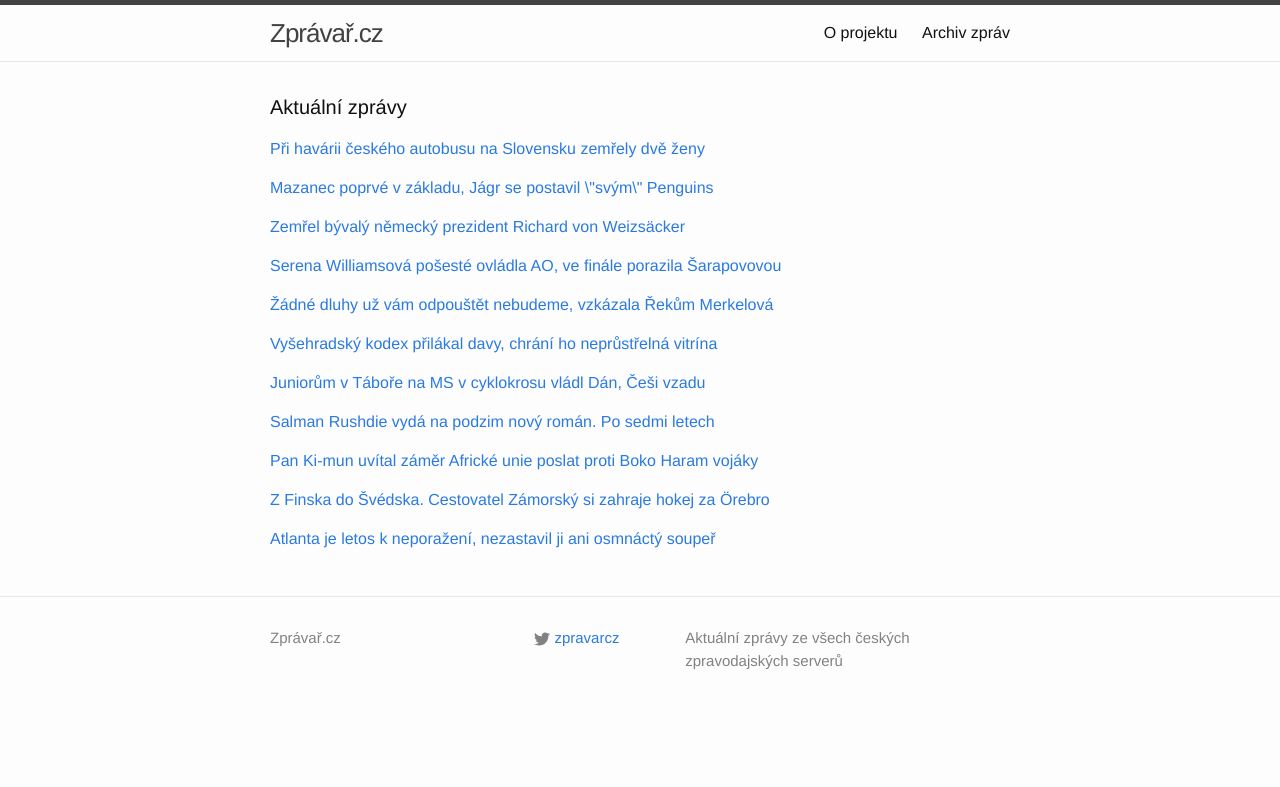
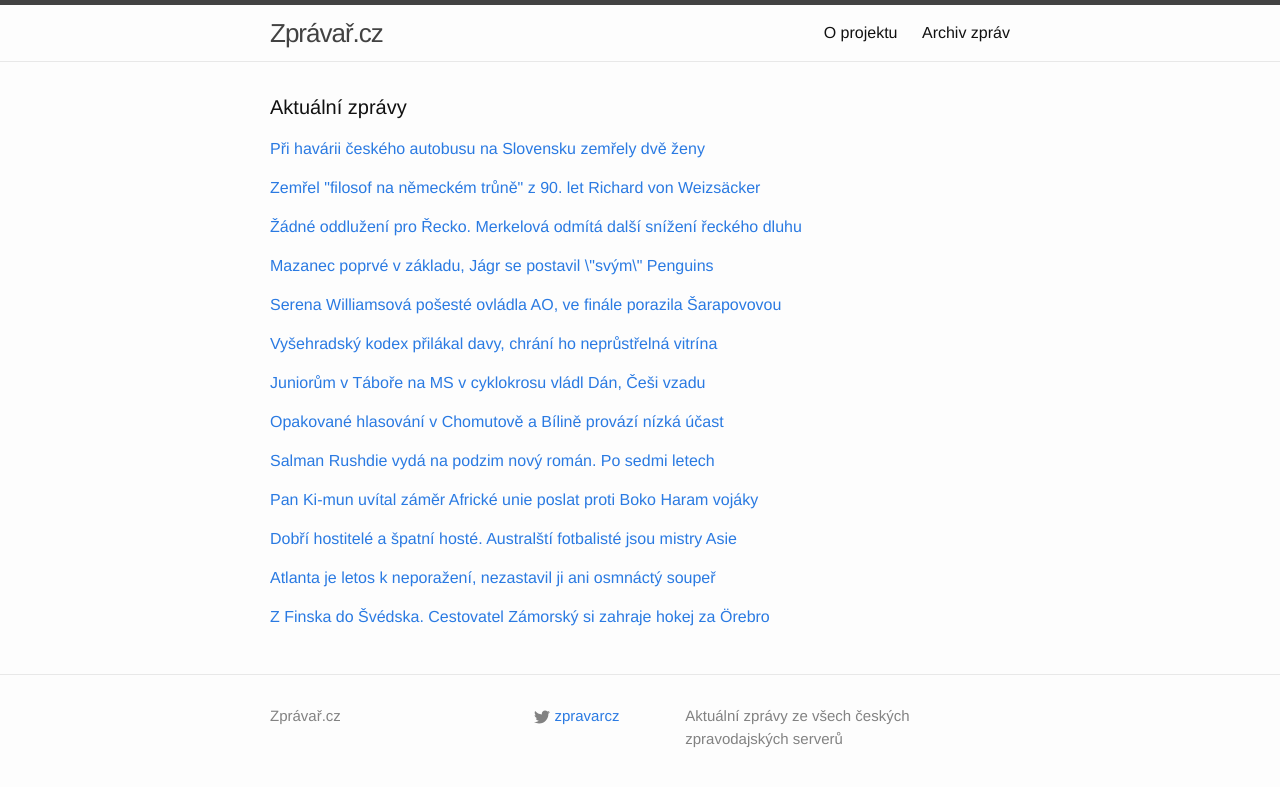
Before and after one commit to adliska/zpravar, a Jekyll site: the page built from index.html, in a window 1280 px wide. Shown: the top 787 px of the page. Built offline with Jekyll 4.4.1, drawn with Linux system fonts in a browser that asks for light colours.

Commit message:
zpravar news update

```diff
--- a/index.html
+++ b/index.html
@@ -31,8 +31,30 @@
 <li><a href=http://zpravy.aktualne.cz/na-slovensku-havaroval-autobus-na-miste-jsou-mrtvi/r~74093e04a91011e4833a0025900fea04/>Na Slovensku havaroval autobus, na místě jsou mrtví - zpravy.aktualne.cz</a></li>
 <li><a href=http://www.novinky.cz/zahranicni/evropa/360333-na-slovensku-havaroval-autobus-jedouci-z-prahy-na-miste-jsou-mrtvi.html>Na Slovensku havaroval autobus jedoucí z Prahy, na místě jsou mrtví - www.novinky.cz</a></li>
 </ul>
-</div><p><a href="javascript:;" onclick="toggle_visibility('zpravy1')">Mazanec poprvé v základu, Jágr se postavil \"svým\" Penguins</a></p>
+</div><p><a href="javascript:;" onclick="toggle_visibility('zpravy1')">Zemřel "filosof na německém trůně" z 90. let Richard von Weizsäcker</a></p>
 <div id="zpravy1" style="display:none">
+<ul>
+<li><a href=http://www.ceskatelevize.cz/ct24/svet/300136-zemrel-filosof-na-nemeckem-trune-z-90-let-richard-von-weizsacker/>Zemřel "filosof na německém trůně" z 90. let Richard von Weizsäcker - www.ceskatelevize.cz</a></li>
+<li><a href=http://zpravy.aktualne.cz/zahranici/zemrel-byvaly-nemecky-prezident-richard-von-weizsacker/r~8e3df6f0a93a11e490f70025900fea04/>Zemřel bývalý německý prezident Richard von Weizsäcker - zpravy.aktualne.cz</a></li>
+<li><a href=http://www.lidovky.cz/zemrel-byvaly-nemecky-prezident-richard-von-weizsacker-p2g-/lide.aspx?c=A150131_120901_lide_rof>Zemřel bývalý německý prezident Richard von Weizsäcker  - www.lidovky.cz</a></li>
+<li><a href=http://www.novinky.cz/zahranicni/evropa/360345-zemrel-byvaly-nemecky-prezident-von-weizsacker.html>Zemřel bývalý německý prezident von Weizsäcker - www.novinky.cz</a></li>
+<li><a href=http://www.rozhlas.cz/_zprava/zemrel-byvaly-nemecky-prezident-richard-von-weizsacker-bylo-mu-94-let--1450124>Zemřel bývalý německý prezident Richard von Weizsäcker, bylo mu 94 let - www.rozhlas.cz</a></li>
+<li><a href=http://zpravy.idnes.cz/zemrel-byvaly-nemecky-prezident-richard-von-weizsacker-p2g-/zahranicni.aspx?c=A150131_113958_zahranicni_vez>Zemřel Richard von Weizsäcker, první prezident sjednoceného Německa - zpravy.idnes.cz</a></li>
+<li><a href=http://echo24.cz/a/idbbc>Zemřel bývalý německý prezident von Weizsäcker - echo24.cz</a></li>
+</ul>
+</div><p><a href="javascript:;" onclick="toggle_visibility('zpravy2')">Žádné oddlužení pro Řecko. Merkelová odmítá další snížení řeckého dluhu </a></p>
+<div id="zpravy2" style="display:none">
+<ul>
+<li><a href=http://byznys.lidovky.cz/zadne-oddluzeni-pro-recko-merkelova-odmita-dalsi-snizeni-reckeho-dluhu-13q-/firmy-trhy.aspx?c=A150131_125719_firmy-trhy_rof>Žádné oddlužení pro Řecko. Merkelová odmítá další snížení řeckého dluhu  - byznys.lidovky.cz</a></li>
+<li><a href=http://ekonomika.idnes.cz/merkelova-syriza-recko-0vf-/eko-zahranicni.aspx?c=A150131_103207_zahranicni_aha>Žádné dluhy už vám odpouštět nebudeme, vzkázala Řekům Merkelová - ekonomika.idnes.cz</a></li>
+<li><a href=http://www.ceskatelevize.cz/ct24/svet/300126-dalsi-snizeni-reckeho-dluhu-merkelova-vylucuje/>Další snížení řeckého dluhu Merkelová vylučuje - www.ceskatelevize.cz</a></li>
+<li><a href=http://zpravy.e15.cz/zahranicni/politika/merkelova-nevidim-zadne-oddluzeni-pro-recko-1158393>Merkelová: Nevidím žádné oddlužení pro Řecko - zpravy.e15.cz</a></li>
+<li><a href=http://zpravy.aktualne.cz/zahranici/oddluzeni-pro-recko-nerealne-tvrdi-nemecka-kanclerka/r~1a464728a92311e4a7d8002590604f2e/>Oddlužení pro Řecko? Nereálné, tvrdí německá kancléřka - zpravy.aktualne.cz</a></li>
+<li><a href=http://www.ceskenoviny.cz/zpravy/zpravy/merkelova-vyloucila-dalsi-snizeni-reckeho-dluhu/1175691>Merkelová vyloučila další snížení řeckého dluhu - www.ceskenoviny.cz</a></li>
+<li><a href=http://byznys.ihned.cz/c1-63462770-recko-dluh-tsipras-alexis-euro-merkelova-nemecko>Merkelová: Řecký dluh nesnížíme, miliardy se mu odpustily již dřív - byznys.ihned.cz</a></li>
+</ul>
+</div><p><a href="javascript:;" onclick="toggle_visibility('zpravy3')">Mazanec poprvé v základu, Jágr se postavil \"svým\" Penguins</a></p>
+<div id="zpravy3" style="display:none">
 <ul>
 <li><a href=http://www.tyden.cz/rubriky/sport/hokej/nhl/mazanec-poprve-v-zakladu-jagr-se-postavil-svym-penguins_331937.html>Mazanec poprvé v základu, Jágr se postavil \"svým\" Penguins - www.tyden.cz</a></li>
 <li><a href=http://www.tyden.cz/rubriky/sport/hokej/nhl/mazanec-nastoupil-poprve-v-zakladu-jagr-se-postavil-penguins_331937.html>Mazanec nastoupil poprvé v základu, Jágr se postavil Penguins - www.tyden.cz</a></li>
@@ -42,18 +64,8 @@
 <li><a href=http://www.denik.cz/hokej/mazanec-chytal-v-letosnim-rocniku-nhl-poprve-od-uvodni-minuty-20150131.html>Mazanec chytal v letošním ročníku NHL poprvé od úvodní minuty - www.denik.cz</a></li>
 <li><a href=http://sport.aktualne.cz/vrbata-dal-devatenacty-gol-pecetil-vitezstvi-vancouveru/r~174a2b4ca91011e4a7d8002590604f2e/>Vrbata dal devatenáctý gól, pečetil vítězství Vancouveru - sport.aktualne.cz</a></li>
 </ul>
-</div><p><a href="javascript:;" onclick="toggle_visibility('zpravy2')">Zemřel bývalý německý prezident Richard von Weizsäcker</a></p>
-<div id="zpravy2" style="display:none">
-<ul>
-<li><a href=http://zpravy.aktualne.cz/zahranici/zemrel-byvaly-nemecky-prezident-richard-von-weizsacker/r~8e3df6f0a93a11e490f70025900fea04/>Zemřel bývalý německý prezident Richard von Weizsäcker - zpravy.aktualne.cz</a></li>
-<li><a href=http://www.lidovky.cz/zemrel-byvaly-nemecky-prezident-richard-von-weizsacker-p2g-/lide.aspx?c=A150131_120901_lide_rof>Zemřel bývalý německý prezident Richard von Weizsäcker  - www.lidovky.cz</a></li>
-<li><a href=http://www.novinky.cz/zahranicni/evropa/360345-zemrel-byvaly-nemecky-prezident-von-weizsacker.html>Zemřel bývalý německý prezident von Weizsäcker - www.novinky.cz</a></li>
-<li><a href=http://www.rozhlas.cz/_zprava/zemrel-byvaly-nemecky-prezident-richard-von-weizsacker-bylo-mu-94-let--1450124>Zemřel bývalý německý prezident Richard von Weizsäcker, bylo mu 94 let - www.rozhlas.cz</a></li>
-<li><a href=http://zpravy.idnes.cz/zemrel-byvaly-nemecky-prezident-richard-von-weizsacker-p2g-/zahranicni.aspx?c=A150131_113958_zahranicni_vez>Zemřel Richard von Weizsäcker, první prezident sjednoceného Německa - zpravy.idnes.cz</a></li>
-<li><a href=http://echo24.cz/a/idbbc>Zemřel bývalý německý prezident von Weizsäcker - echo24.cz</a></li>
-</ul>
-</div><p><a href="javascript:;" onclick="toggle_visibility('zpravy3')">Serena Williamsová pošesté ovládla AO, ve finále porazila Šarapovovou</a></p>
-<div id="zpravy3" style="display:none">
+</div><p><a href="javascript:;" onclick="toggle_visibility('zpravy4')">Serena Williamsová pošesté ovládla AO, ve finále porazila Šarapovovou</a></p>
+<div id="zpravy4" style="display:none">
 <ul>
 <li><a href=http://www.rozhlas.cz/_zprava/serena-williamsova-poseste-ovladla-ao-ve-finale-porazila-sarapovovou--1450123>Serena Williamsová pošesté ovládla AO, ve finále porazila Šarapovovou - www.rozhlas.cz</a></li>
 <li><a href=http://www.tyden.cz/rubriky/sport/tenis/serena-williamsova-poseste-dobyla-titul-na-australian-open_331952.html>Serena Williamsová pošesté dobyla titul na Australian Open - www.tyden.cz</a></li>
@@ -61,16 +73,6 @@
 <li><a href=http://www.denik.cz/tenis/zadne-slitovani-serena-ovladla-australian-open-zdolala-sarapovovou-20150131.html>Žádné slitování. Serena ovládla Australian Open, zdolala Šarapovovou - www.denik.cz</a></li>
 <li><a href=http://sport.aktualne.cz/australian-open-williamsova-sarapovova/r~8bee3f6ea93411e49f60002590604f2e/>Serena Williamsová nezaváhala, v Melbourne vyhrála pošesté - sport.aktualne.cz</a></li>
 <li><a href=http://sport.idnes.cz/zenske-finale-australian-open-sarapovova-serena-williamsova-ptz-/tenis.aspx?c=A150131_075221_tenis_ten>Ženské finále Australian Open: Šarapovová vyzvala Serenu Williamsovou - sport.idnes.cz</a></li>
-</ul>
-</div><p><a href="javascript:;" onclick="toggle_visibility('zpravy4')">Žádné dluhy už vám odpouštět nebudeme, vzkázala Řekům Merkelová</a></p>
-<div id="zpravy4" style="display:none">
-<ul>
-<li><a href=http://ekonomika.idnes.cz/merkelova-syriza-recko-0vf-/eko-zahranicni.aspx?c=A150131_103207_zahranicni_aha>Žádné dluhy už vám odpouštět nebudeme, vzkázala Řekům Merkelová - ekonomika.idnes.cz</a></li>
-<li><a href=http://www.ceskatelevize.cz/ct24/svet/300126-dalsi-snizeni-reckeho-dluhu-merkelova-vylucuje/>Další snížení řeckého dluhu Merkelová vylučuje - www.ceskatelevize.cz</a></li>
-<li><a href=http://zpravy.e15.cz/zahranicni/politika/merkelova-nevidim-zadne-oddluzeni-pro-recko-1158393>Merkelová: Nevidím žádné oddlužení pro Řecko - zpravy.e15.cz</a></li>
-<li><a href=http://zpravy.aktualne.cz/zahranici/oddluzeni-pro-recko-nerealne-tvrdi-nemecka-kanclerka/r~1a464728a92311e4a7d8002590604f2e/>Oddlužení pro Řecko? Nereálné, tvrdí německá kancléřka - zpravy.aktualne.cz</a></li>
-<li><a href=http://www.ceskenoviny.cz/zpravy/zpravy/merkelova-vyloucila-dalsi-snizeni-reckeho-dluhu/1175691>Merkelová vyloučila další snížení řeckého dluhu - www.ceskenoviny.cz</a></li>
-<li><a href=http://byznys.ihned.cz/c1-63462770-recko-dluh-tsipras-alexis-euro-merkelova-nemecko>Merkelová: Řecký dluh nesnížíme, miliardy se mu odpustily již dřív - byznys.ihned.cz</a></li>
 </ul>
 </div><p><a href="javascript:;" onclick="toggle_visibility('zpravy5')">Vyšehradský kodex přilákal davy, chrání ho neprůstřelná vitrína</a></p>
 <div id="zpravy5" style="display:none">
@@ -89,32 +91,46 @@
 <li><a href=http://www.rozhlas.cz/_zprava/cyklokrosove-ms-junioru-vyhral-dan-andreassen-odpoledne-jednou-zeny--1450120>Cyklokrosové MS juniorů vyhrál Dán Andreassen, odpoledne jednou ženy - www.rozhlas.cz</a></li>
 <li><a href=http://www.rozhlas.cz/_zprava/stream-cyklokrosove-ms-v-tabore-rozjizdeji-juniori--1450120>STREAM: Cyklokrosové MS v Táboře rozjíždějí junioři - www.rozhlas.cz</a></li>
 </ul>
-</div><p><a href="javascript:;" onclick="toggle_visibility('zpravy7')">Salman Rushdie vydá na podzim nový román. Po sedmi letech </a></p>
+</div><p><a href="javascript:;" onclick="toggle_visibility('zpravy7')">Opakované hlasování v Chomutově a Bílině provází nízká účast</a></p>
 <div id="zpravy7" style="display:none">
+<ul>
+<li><a href=http://zpravy.aktualne.cz/regiony/ustecky/hlasovani-v-chomutove-a-biline-provazi-nizka-ucast/r~1311c936a93d11e49f60002590604f2e/>Opakované hlasování v Chomutově a Bílině provází nízká účast - zpravy.aktualne.cz</a></li>
+<li><a href=http://www.novinky.cz/domaci/360346-o-volby-v-chomutove-neni-zajem-volici-pry-zjistuji-zda-dostanou-odmenu.html>O volby v Chomutově není zájem. Voliči prý zjišťují, zda dostanou odměnu - www.novinky.cz</a></li>
+<li><a href=http://www.ceskenoviny.cz/zpravy/zpravy/hlasovani-v-chomutove-a-biline-provazi-nizka-ucast/1175725>Hlasování v Chomutově a Bílině provází nízká účast - www.ceskenoviny.cz</a></li>
+</ul>
+</div><p><a href="javascript:;" onclick="toggle_visibility('zpravy8')">Salman Rushdie vydá na podzim nový román. Po sedmi letech </a></p>
+<div id="zpravy8" style="display:none">
 <ul>
 <li><a href=http://www.lidovky.cz/salman-rushdie-vyda-na-podzim-novy-roman-po-sedmi-letech-p2q-/kultura.aspx?c=A150131_073754_lide_rof>Salman Rushdie vydá na podzim nový román. Po sedmi letech  - www.lidovky.cz</a></li>
 <li><a href=http://www.ceskenoviny.cz/zpravy/zpravy/na-podzim-vyjde-novy-roman-salmana-rushdieho-po-sedmi-letech/1175655>Na podzim vyjde nový román Salmana Rushdieho, po sedmi letech - www.ceskenoviny.cz</a></li>
 <li><a href=http://www.lidovky.cz/salman-rushdie-vyda-na-podzim-novy-roman-po-sedmi-letech-p2q-/lide.aspx?c=A150131_073754_lide_rof>Salman Rushdie vydá na podzim nový román. Po sedmi letech  - www.lidovky.cz</a></li>
 </ul>
-</div><p><a href="javascript:;" onclick="toggle_visibility('zpravy8')">Pan Ki-mun uvítal záměr Africké unie poslat proti Boko Haram vojáky</a></p>
-<div id="zpravy8" style="display:none">
+</div><p><a href="javascript:;" onclick="toggle_visibility('zpravy9')">Pan Ki-mun uvítal záměr Africké unie poslat proti Boko Haram vojáky</a></p>
+<div id="zpravy9" style="display:none">
 <ul>
 <li><a href=http://zpravy.e15.cz/zahranicni/politika/pan-ki-mun-uvital-zamer-africke-unie-poslat-proti-boko-haram-vojaky-1158396>Pan Ki-mun uvítal záměr Africké unie poslat proti Boko Haram vojáky - zpravy.e15.cz</a></li>
 <li><a href=http://www.ceskenoviny.cz/zpravy/zpravy/sef-osn-uvital-zamer-africke-unie-poslat-proti-boko-haram-vojaky/1175706>Šéf OSN uvítal záměr Africké unie poslat proti Boko Haram vojáky - www.ceskenoviny.cz</a></li>
 <li><a href=http://www.rozhlas.cz/_zprava/africka-unie-chysta-kolektivni-akci-proti-radikalum-z-boko-haram--1450108>Africká unie chystá kolektivní akci proti radikálům z Boko Haram - www.rozhlas.cz</a></li>
 </ul>
-</div><p><a href="javascript:;" onclick="toggle_visibility('zpravy9')">Z Finska do Švédska. Cestovatel Zámorský si zahraje hokej za Örebro</a></p>
-<div id="zpravy9" style="display:none">
+</div><p><a href="javascript:;" onclick="toggle_visibility('zpravy10')">Dobří hostitelé a špatní hosté. Australští fotbalisté jsou mistry Asie</a></p>
+<div id="zpravy10" style="display:none">
+<ul>
+<li><a href=http://fotbal.idnes.cz/fotbal-mistrovstvi-asie-australie-dt5-/fot_reprez.aspx?c=A150131_125815_fot_zahranici_ten>Dobří hostitelé a špatní hosté. Australští fotbalisté jsou mistry Asie - fotbal.idnes.cz</a></li>
+<li><a href=http://sport.aktualne.cz/australane-prvne-vyhrali-sampionat-asie-rozhodl-jediny-gol/r~6ab1d40ea93f11e49e4b0025900fea04/>Australané prvně vyhráli šampionát Asie, rozhodl jediný gól - sport.aktualne.cz</a></li>
+<li><a href=http://www.denik.cz/fotbal/poprve-v-historii-australie-slavi-vyhrala-fotbalove-mistrovstvi-asie-20150131.html>Poprvé v historii. Austrálie slaví, vyhrála fotbalové mistrovství Asie - www.denik.cz</a></li>
+</ul>
+</div><p><a href="javascript:;" onclick="toggle_visibility('zpravy11')">Atlanta je letos k neporažení, nezastavil ji ani osmnáctý soupeř</a></p>
+<div id="zpravy11" style="display:none">
+<ul>
+<li><a href=http://sport.idnes.cz/nba-basketbal-souhrn-0lx-/basket.aspx?c=A150131_095731_sport-basket_ten>Atlanta je letos k neporažení, nezastavil ji ani osmnáctý soupeř - sport.idnes.cz</a></li>
+<li><a href=http://www.denik.cz/ostatni_sport/bilance-39-8-atlanta-vyhrala-osmnacty-zapas-v-rade-a-vladne-nba-20150131.html>Bilance 39-8. Atlanta vyhrála osmnáctý zápas v řadě a vládne NBA - www.denik.cz</a></li>
+<li><a href=http://sport.aktualne.cz/neporazitelnou-atlantu-nezastavil-ani-portland/r~22d689e6a92511e49fc3002590604f2e/>Neporazitelnou Atlantu nezastavil ani Portland - sport.aktualne.cz</a></li>
+</ul>
+</div><p><a href="javascript:;" onclick="toggle_visibility('zpravy12')">Z Finska do Švédska. Cestovatel Zámorský si zahraje hokej za Örebro</a></p>
+<div id="zpravy12" style="display:none">
 <ul>
 <li><a href=http://hokej.idnes.cz/petr-zamorsky-hokej-orebro-prestup-db0-/evropa.aspx?c=A150131_120954_evropa_ten>Z Finska do Švédska. Cestovatel Zámorský si zahraje hokej za Örebro - hokej.idnes.cz</a></li>
 <li><a href=http://www.denik.cz/hokej/dalsi-stehovani-z-finska-do-svedska-zamorsky-bude-hrat-za-orebro-20150131.html>Další stěhování, z Finska do Švédska. Zámorský bude hrát za Örebro - www.denik.cz</a></li>
 <li><a href=http://www.sportovninoviny.cz/zpravy/zamorsky-dohraje-sezonu-ve-svedskem-orebru/1175726>Zámorský dohraje sezonu ve švédském Örebru - www.sportovninoviny.cz</a></li>
 </ul>
-</div><p><a href="javascript:;" onclick="toggle_visibility('zpravy10')">Atlanta je letos k neporažení, nezastavil ji ani osmnáctý soupeř</a></p>
-<div id="zpravy10" style="display:none">
-<ul>
-<li><a href=http://sport.idnes.cz/nba-basketbal-souhrn-0lx-/basket.aspx?c=A150131_095731_sport-basket_ten>Atlanta je letos k neporažení, nezastavil ji ani osmnáctý soupeř - sport.idnes.cz</a></li>
-<li><a href=http://www.denik.cz/ostatni_sport/bilance-39-8-atlanta-vyhrala-osmnacty-zapas-v-rade-a-vladne-nba-20150131.html>Bilance 39-8. Atlanta vyhrála osmnáctý zápas v řadě a vládne NBA - www.denik.cz</a></li>
-<li><a href=http://sport.aktualne.cz/neporazitelnou-atlantu-nezastavil-ani-portland/r~22d689e6a92511e49fc3002590604f2e/>Neporazitelnou Atlantu nezastavil ani Portland - sport.aktualne.cz</a></li>
-</ul>
 </div></div>
```
